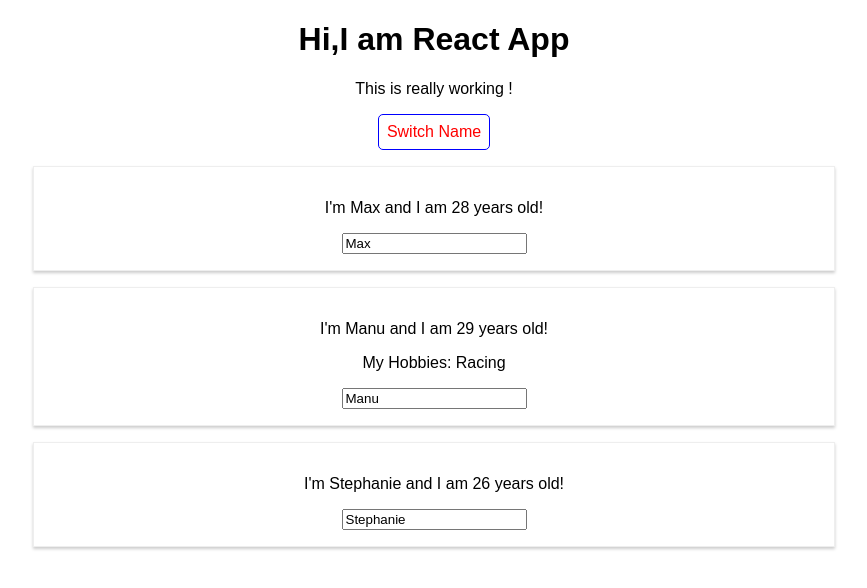
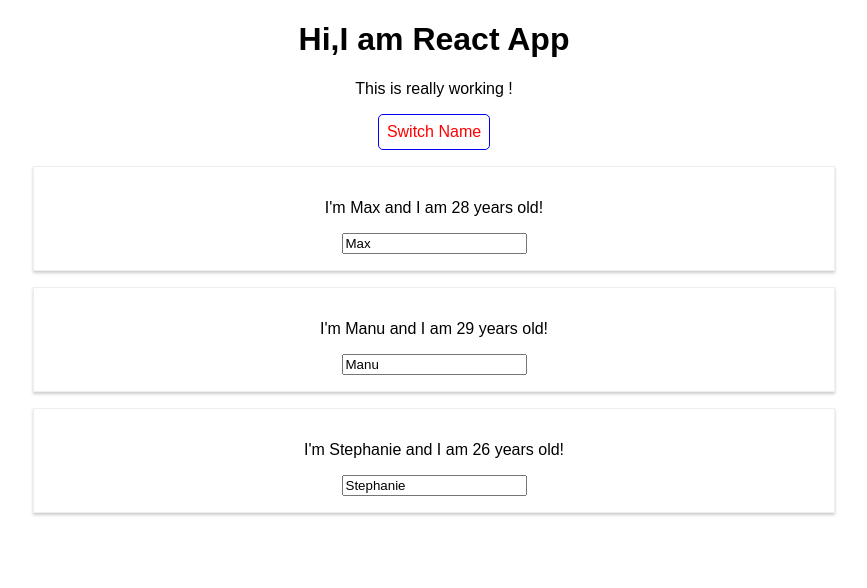
Before and after one commit to HuggaCha/react-js-training, a React (Create React App) app: page / in a window 1280 px wide. Both pictures are taken after a click on the button "Switch Name". Shown: the top 588 px of the page, without its empty margins (206-1073 px from the left). Built offline with nearby package versions, Linux system fonts and the light colour scheme.

Commit message:
updated style

```diff
--- a/src/App.js
+++ b/src/App.js
@@ -52,7 +52,7 @@
 
 
 
-render() {
+render () {
 
  const style = {
   backgroundColor: 'white',
@@ -70,20 +70,11 @@
 
   persons = (
      <div>
-           <Person
-           name = {this.state.persons[0].name}
-           age = {this.state.persons[0].age}
-           click = {this.switchNameHandler.bind(this,"Echo 1")} />
-          <Person
-           name = {this.state.persons[1].name}
-           age = {this.state.persons[1].age}
-           click = {this.switchNameHandler.bind(this, 'Murka')}
-           changed = {this.nameChangedHandler}>
-           My Hobbies: Racing
-           </Person>
-          <Person
-           name = "Stephanie"
-           age = "26" />
+          {this.state.persons.map(person => {
+            return <Person name={person.name}
+            age={person.age} />
+          })}
+
     </div>
     );
 
```
